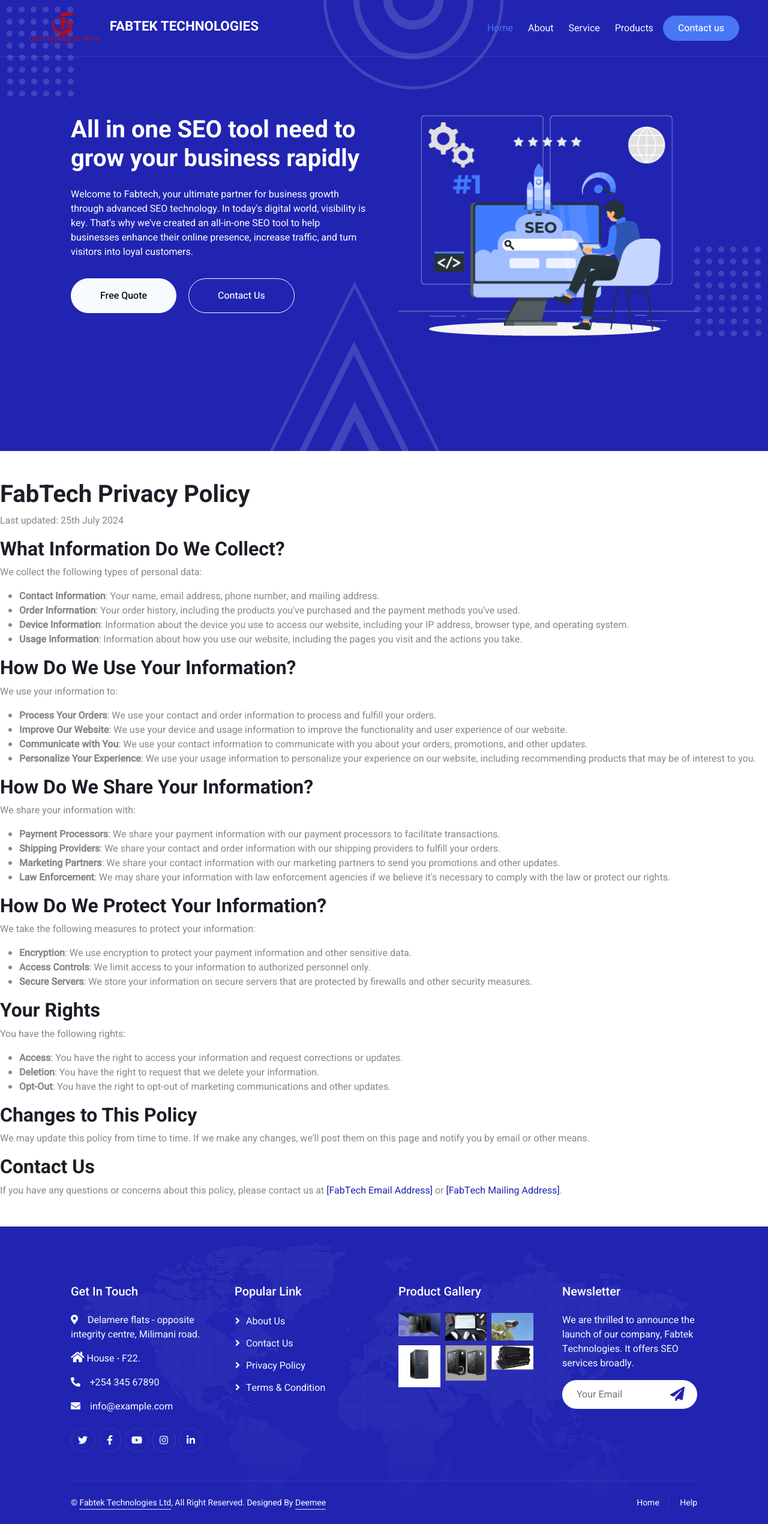
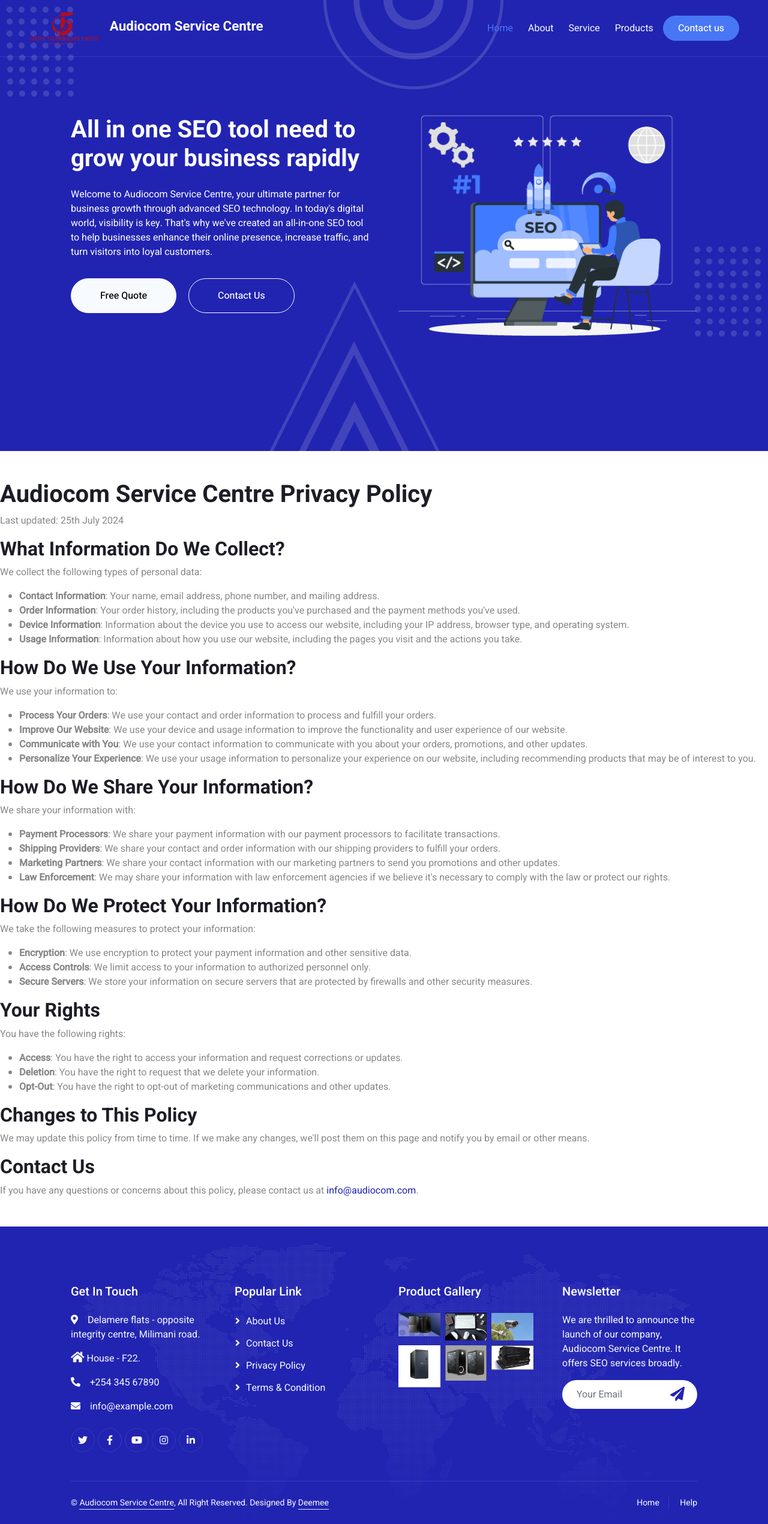
Before and after one commit to dee-mee/Audiocom-service, a plain HTML site: page privacy.html in a window 1280 px wide. Shown: the whole page at 60% size. Drawn offline with nearby package versions, Linux system fonts and the light colour scheme.

Commit message:
Refactor: Replace 'Fabtech' with 'Audiocom Service Centre' across all HTML files

```diff
--- a/privacy.html
+++ b/privacy.html
@@ -3,7 +3,7 @@
 
 <head>
     <meta charset="utf-8">
-    <title>Fabtek Technologies ltd - Privacy</title>
+    <title>Audiocom Service Centre - Privacy</title>
     <meta content="width=device-width, initial-scale=1.0" name="viewport">
     <meta content="" name="keywords">
     <meta content="" name="description">
@@ -55,7 +55,7 @@
                      <img src="img/logo.png" alt="Logo"> -->
                      <div class="logo">
                         <img src="img/logo.png" alt="Logo">
-                        <h1>FABTEK TECHNOLOGIES</h1>
+                        <h1>Audiocom Service Centre</h1>
                     </div>
                 </a>
                 <button class="navbar-toggler" type="button" data-bs-toggle="collapse" data-bs-target="#navbarCollapse">
@@ -77,7 +77,7 @@
                     <div class="row g-5 py-5">
                         <div class="col-lg-6 text-center text-lg-start">
                             <h1 class="text-white mb-4 animated zoomIn">All in one SEO tool need to grow your business rapidly</h1>
-                            <p class="text-white pb-3 animated zoomIn">Welcome to Fabtech, your ultimate partner for business growth through advanced SEO technology. In today's digital world, visibility is key.
+                            <p class="text-white pb-3 animated zoomIn">Welcome to Audiocom Service Centre, your ultimate partner for business growth through advanced SEO technology. In today's digital world, visibility is key.
                                  That's why we've created an all-in-one SEO tool to help businesses enhance their online presence, increase traffic, and turn visitors into loyal customers.</p>
                                  <a href="mailto:info@fabtech.com" class="btn btn-light py-sm-3 px-sm-5 rounded-pill me-3 animated slideInLeft">Free Quote</a>
                             <a href="contact.html" class="btn btn-outline-light py-sm-3 px-sm-5 rounded-pill animated slideInRight">Contact Us</a>
@@ -90,7 +90,7 @@
             </div>
         </div>
         <!-- Navbar & Hero End -->
-	<h1>FabTech Privacy Policy</h1>
+	<h1>Audiocom Service Centre Privacy Policy</h1>
 	<p>Last updated: 25th July 2024 </p>
 
 	<h2>What Information Do We Collect?</h2>
@@ -140,7 +140,7 @@
 	<p>We may update this policy from time to time. If we make any changes, we'll post them on this page and notify you by email or other means.</p>
 
 	<h2>Contact Us</h2>
-	<p>If you have any questions or concerns about this policy, please contact us at <a href="mailto:[FabTech Email Address]">[FabTech Email Address]</a> or <a href="[FabTech Mailing Address]">[FabTech Mailing Address]</a>.</p>
+	<p>If you have any questions or concerns about this policy, please contact us at <a href="mailto:info@audiocom.com">info@audiocom.com</a>.</p>
 
         <!-- Footer Start -->
         <div class="container-fluid bg-primary text-light footer mt-5 pt-5 wow fadeIn" data-wow-delay="0.1s">
@@ -192,7 +192,7 @@
                     </div>
                     <div class="col-md-6 col-lg-3">
                         <h5 class="text-white mb-4">Newsletter</h5>
-                        <p>We are thrilled to announce the launch of our company, Fabtek Technologies. It offers SEO services broadly.</p>
+                        <p>We are thrilled to announce the launch of our company, Audiocom Service Centre. It offers SEO services broadly.</p>
                         <div class="position-relative w-100 mt-3">
                             <input class="form-control border-0 rounded-pill w-100 ps-4 pe-5" type="text" placeholder="Your Email" style="height: 48px;">
                             <button type="button" class="btn shadow-none position-absolute top-0 end-0 mt-1 me-2"><i class="fa fa-paper-plane text-primary fs-4"></i></button>
@@ -204,7 +204,7 @@
                 <div class="copyright">
                     <div class="row">
                         <div class="col-md-6 text-center text-md-start mb-3 mb-md-0">
-                            &copy; <a class="border-bottom" href="index.html">Fabtek Technologies Ltd</a>, All Right Reserved.
+                            &copy; <a class="border-bottom" href="index.html">Audiocom Service Centre</a>, All Right Reserved.
                             Designed By <a class="border-bottom" href="https://github.com/dee-mee">Deemee</a>
                         </div>
                         <div class="col-md-6 text-center text-md-end">
```
Also changed, not shown: about.html (+4 -4 lines), contact.html (+4 -4 lines), index.html (+5 -5 lines), products.html (+4 -4 lines), service.html (+4 -4 lines), terms.html (+6 -6 lines).
